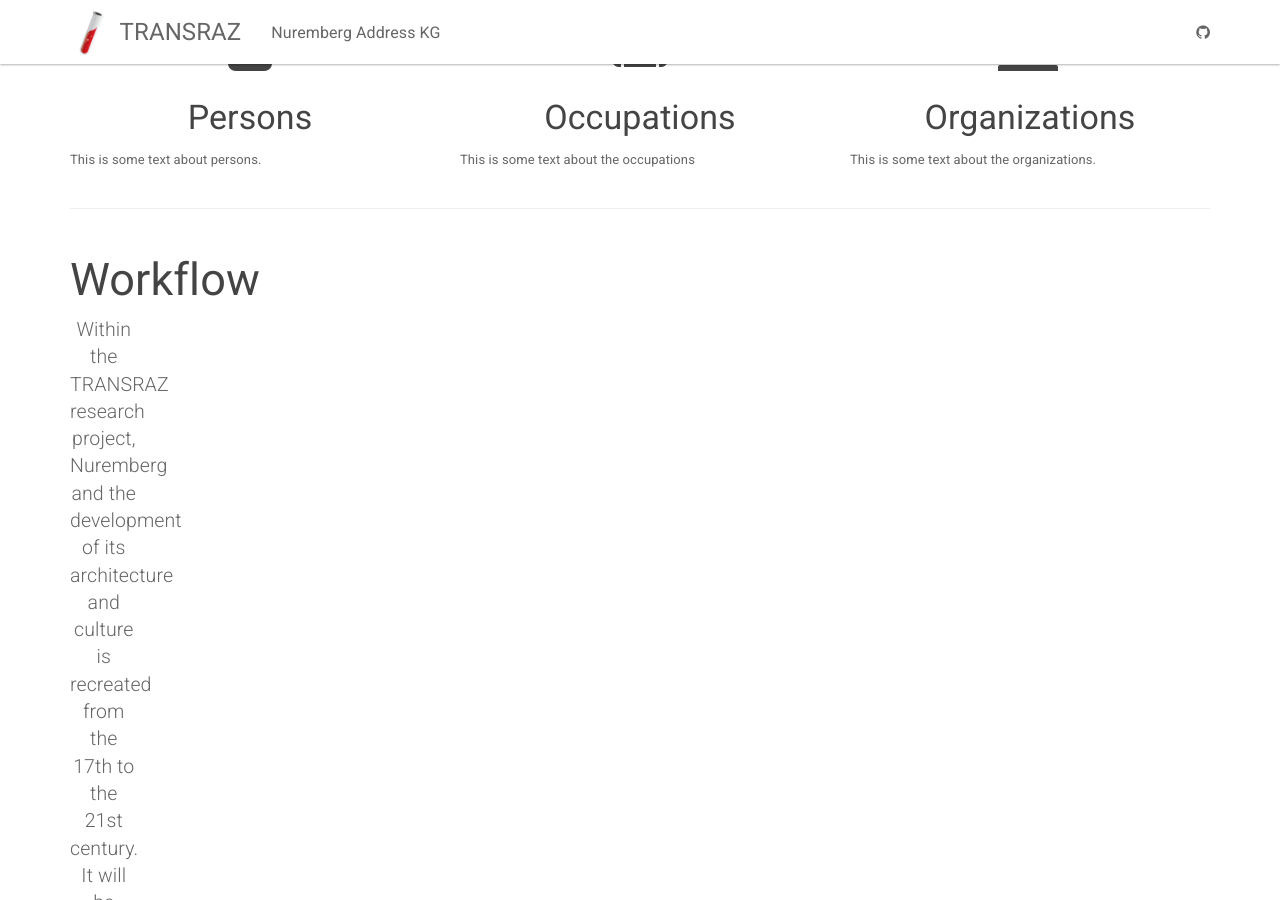
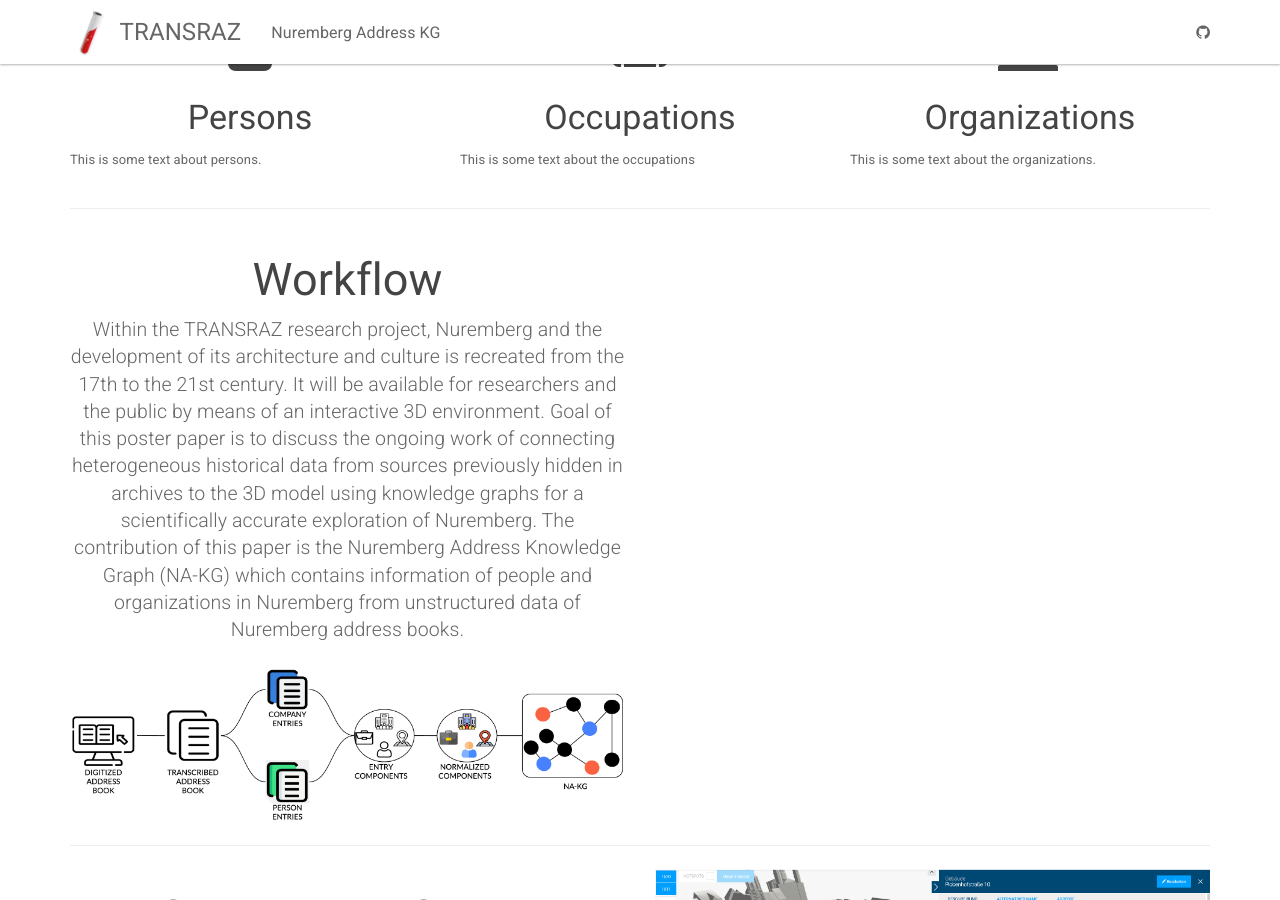
Before and after one commit to ISE-FIZKarlsruhe/Transraz, a Jekyll site: the page built from NA-KG.html, in a window 1280 px wide and 900 px high, scrolled down 900 px. Built offline with Jekyll 4.4.1, drawn with Linux system fonts in a browser that asks for light colours.

Commit message:
Update NA-KG.html

```diff
--- a/NA-KG.html
+++ b/NA-KG.html
@@ -41,10 +41,10 @@
     </div>
     <hr>
     <div class="row">
-        <div class="col-md-1 text-center">
+        <div class="col-md-6 text-center">
             <h2 class="header-light regular-pad">Workflow</h2>
               <p class="lead">Within the TRANSRAZ research project, Nuremberg and the development of its architecture and culture is recreated from the 17th to the 21st century. It will be available for researchers and the public by means of an interactive 3D environment. Goal of this poster paper is to discuss the ongoing work of connecting heterogeneous historical data from sources previously hidden in archives to the 3D model using knowledge graphs for a scientifically accurate exploration of Nuremberg. The contribution of this paper is the Nuremberg Address Knowledge Graph (NA-KG) which contains information of people and organizations in Nuremberg from unstructured data of Nuremberg address books.</p>
-            <img src="{{ "/assets/img/workflow.svg" | relative_url }}" alt="NA-KG generation workflow" class="img-responsive">
+            <img src="{{ "/assets/img/NAKG_wf.png" | relative_url }}" alt="NA-KG generation workflow" class="img-responsive">
         </div>
     </div>
     <hr>
```
